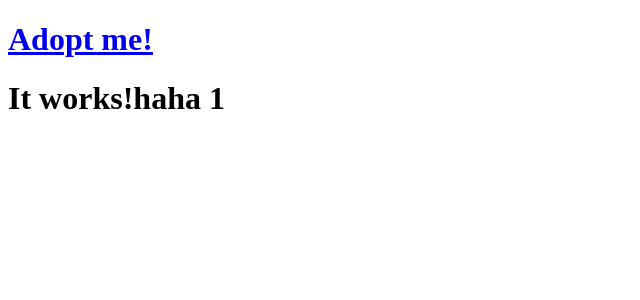
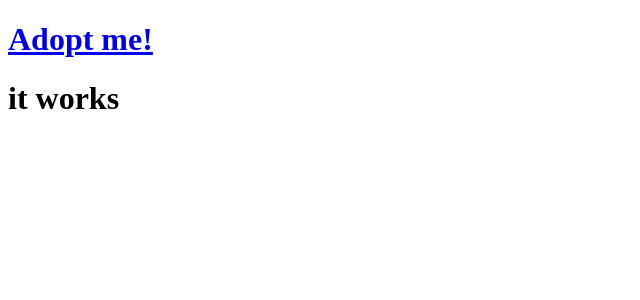
Before and after one commit to karolina-rachuta/adopt_me, a React (Vite) app: page /details/1 in a window 1280 px wide. Shown: the top 300 px of the page, without its empty margins (0-640 px from the left). Built offline with nearby package versions, Linux system fonts and the light colour scheme.

Commit message:
komponent klasowy

```diff
--- a/src/components/Details.jsx
+++ b/src/components/Details.jsx
@@ -1,12 +1,11 @@
+import { Component } from "react";
 import { useParams } from "react-router";
 
-function Details() {
-    const params = useParams();
-    return (
-        <>
-        <h1>It works!haha {params.id}</h1>
-        </>
-    );
+//Component po czym dziedziczy = extends dziedziczenie innej klasy plub dowiazanie prototypowe
+class Details extends Component {
+  render() {
+    return <h1>it works</h1>;
+  }
 }
 
 export default Details;
```
